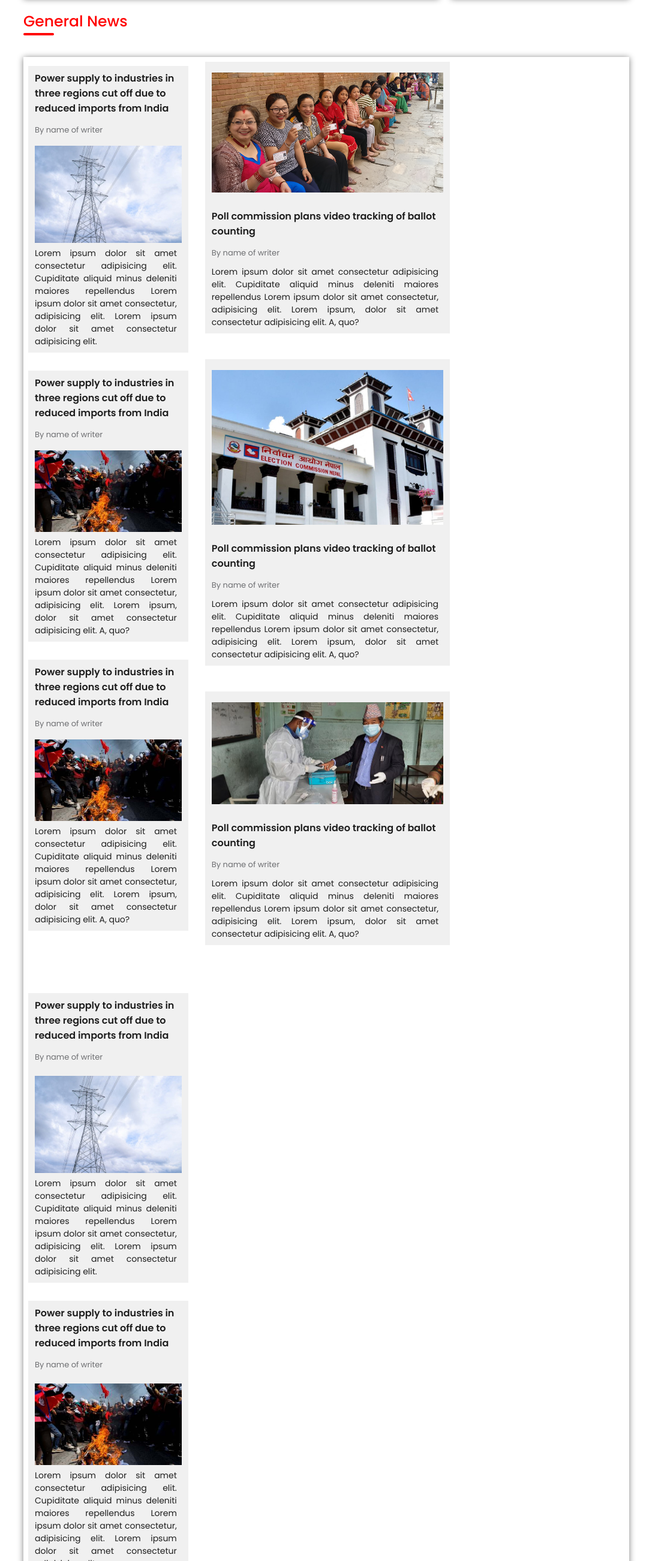
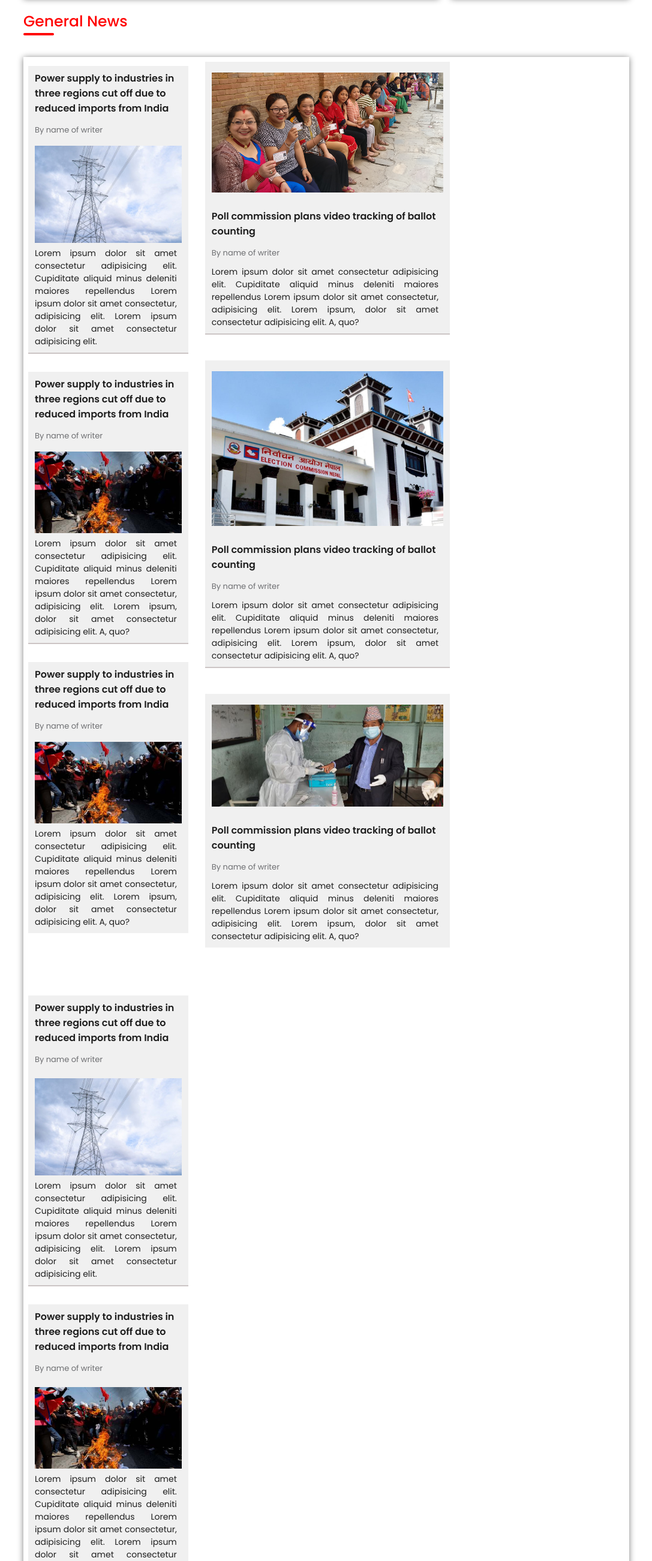
Before and after one commit to 2002lyon/News, a plain HTML site: page index.html in a window 1280 px wide. Shown: the part 1131-3734 px from the top of the page at 60% size, without its empty margins (96-1183 px from the left). Drawn offline with nearby package versions, Linux system fonts and the light colour scheme.

Commit message:
border add

```diff
--- a/css/style.css
+++ b/css/style.css
@@ -11,6 +11,7 @@
 
 .border{
     border-bottom: 2px solid #ccc5c5;
+    padding-top: 10px;
 }
 
 
@@ -866,7 +867,7 @@ font-size: 12px;
     color: #fff;
     font-weight: 500;
     font-size: 22px;
-    text-shadow: 2px 3px 40px #fff;
+    /* text-shadow: 2px 3px 40px #fff; */
     padding: 4px 5px;
     font-family: 'PT Serif', serif;
     letter-spacing: 1px;
--- a/index.html
+++ b/index.html
@@ -252,7 +252,7 @@
             <!-- =========================column-1========================================================= -->
             <div class="col1 ">
 
-                <div class="col1-news">
+                <div class="col1-news border">
                     <a href="">
                         <h5 class="h5-main">Power supply to industries in three regions cut off due to reduced imports
                             from India</h5>
@@ -275,7 +275,7 @@
                 </div>
 
 
-                <div class="col1-news">
+                <div class="col1-news border">
                     <a href="">
                         <h5 class="h5-main">Power supply to industries in three regions cut off due to reduced imports
                             from India</h5>
@@ -322,7 +322,7 @@
 
             <!-- -------------------------------------------------column-2---------------------------------- -->
             <div class="col2">
-                <div class="col2-news">
+                <div class="col2-news border">
 
                     <div class="news-img">
                         <div class="newsimg">
@@ -342,7 +342,7 @@
                 </div>
 
 
-                <div class="col2-news">
+                <div class="col2-news border">
 
                     <div class="news-img">
                         <div class="newsimg">
@@ -388,7 +388,7 @@
             <div class="col3">
 
 
-                <div class="col3-news">
+                <div class="col3-news border">
                     <a href="">
                         <h5 class="h5-main">Power supply to industries in three regions cut off due to reduced imports
                             from India</h5>
@@ -410,7 +410,7 @@
                     </div>
                 </div>
 
-                <div class="col3-news">
+                <div class="col3-news border">
                     <a href="">
                         <h5 class="h5-main">Power supply to industries in three regions cut off due to reduced imports
                             from India</h5>
@@ -485,7 +485,7 @@
     <div class="news_2 wrapper">
 
         <div class="col-1">
-            <div class="col-1-news">
+            <div class="col-1-news border">
                 <div class="col-1-info">
                     <a href="">
                         <h2 class="h2-main">
@@ -511,7 +511,7 @@
 
             </div>
 
-            <div class="col-1-news">
+            <div class="col-1-news border">
                 <div class="col-1-info">
                     <a href="">
                         <h2 class="h2-main">
```
